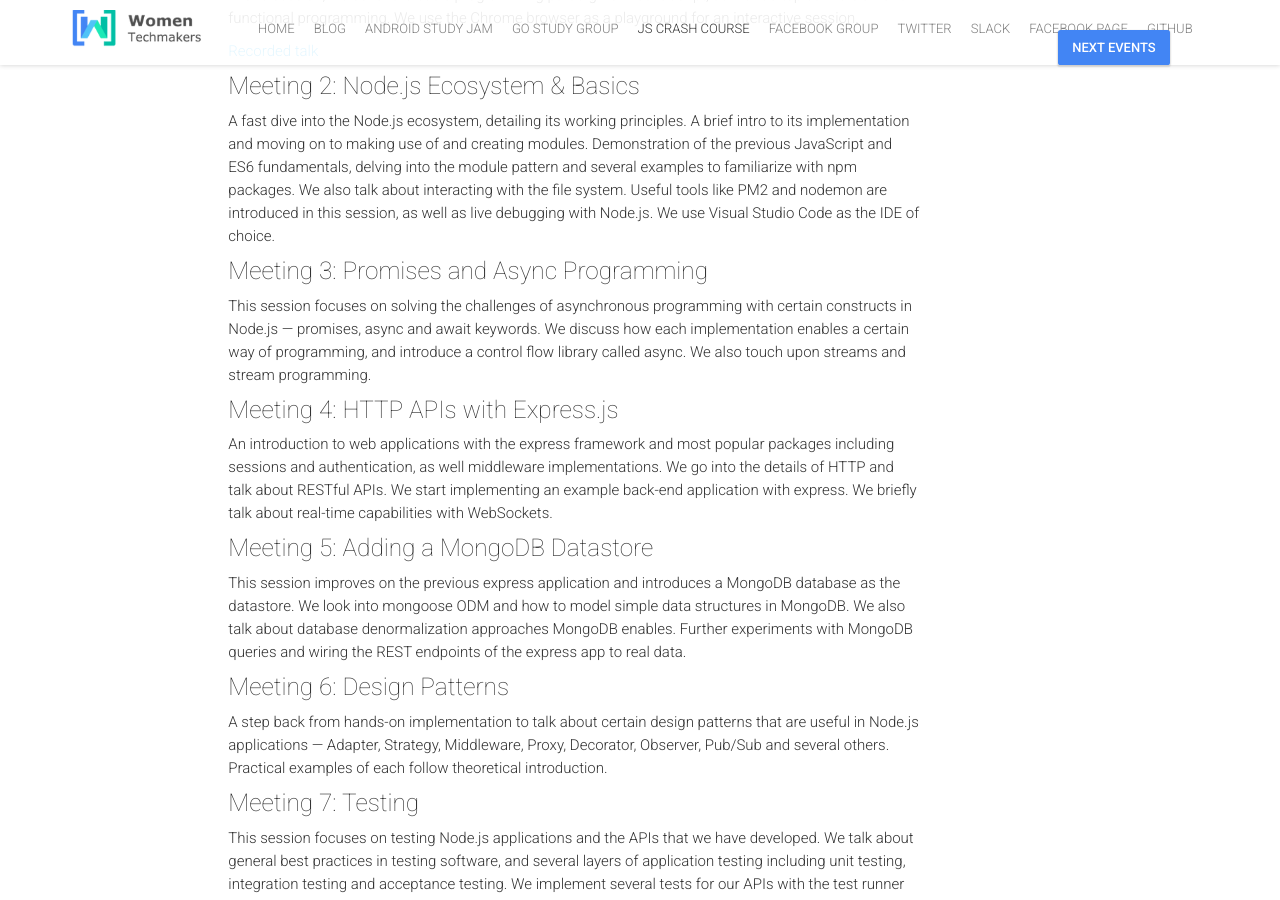
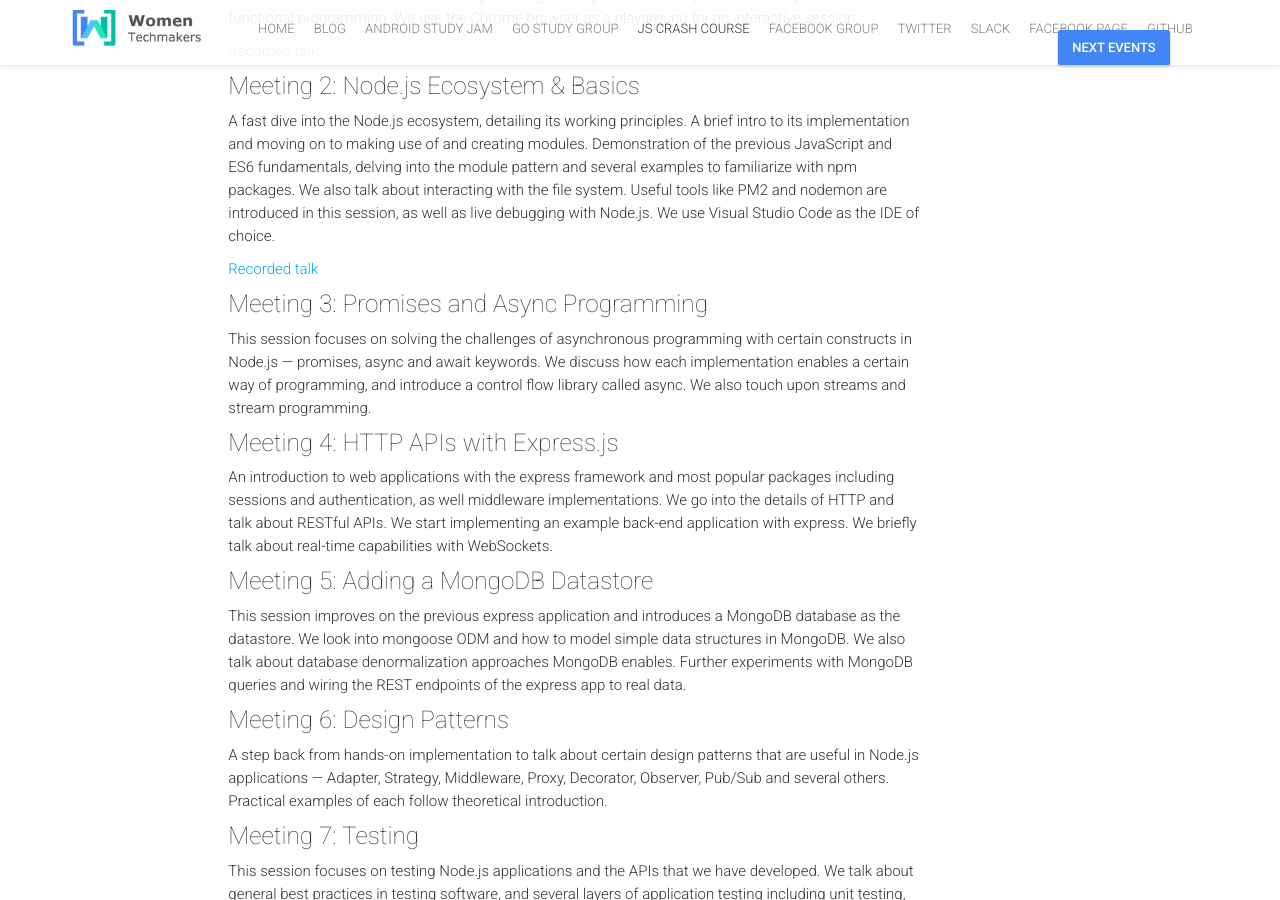
Before and after one commit to WTMBerlin/wtmberlin.github.io, a Jekyll site: the page built from javascript-crash-course.md, in a window 1280 px wide and 900 px high, scrolled down 1212 px. Built offline with Jekyll 4.4.1, drawn with Linux system fonts in a browser that asks for light colours; nearby versions of some CDN libraries; comment, search, counter and statistics services are not loaded.

Commit message:
Add recording of JS lecture#2

```diff
--- a/javascript-crash-course.md
+++ b/javascript-crash-course.md
@@ -32,6 +32,8 @@ An introduction on how JavaScript works and how to take advantage of the new ES6
 ###### Meeting 2: Node.js Ecosystem & Basics
 
 A fast dive into the Node.js ecosystem, detailing its working principles. A brief intro to its implementation and moving on to making use of and creating modules. Demonstration of the previous JavaScript and ES6 fundamentals, delving into the module pattern and several examples to familiarize with npm packages. We also talk about interacting with the file system. Useful tools like PM2 and nodemon are introduced in this session, as well as live debugging with Node.js. We use Visual Studio Code as the IDE of choice.
+
+[Recorded talk](https://youtu.be/MP0wROOhyH8)
 
 ###### Meeting 3: Promises and Async Programming
 
```
